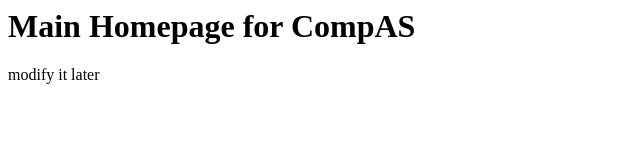
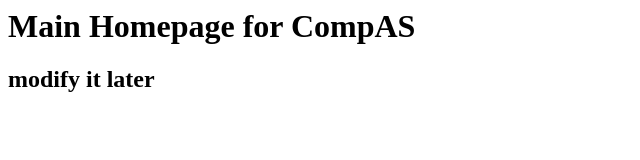
Before and after one commit to compas-asiaa/compas-codes, a plain HTML site: page index.html in a window 1280 px wide. Shown: the whole page, without its empty margins (0-640 px from the left). Drawn offline with Linux system fonts and the light colour scheme.

Commit message:
minor modification

```diff
--- a/index.html
+++ b/index.html
@@ -1,2 +1,2 @@
 <h1> Main Homepage for CompAS </h1>
-<p> modify it later </p>
+<h2> modify it later </h2>
```
